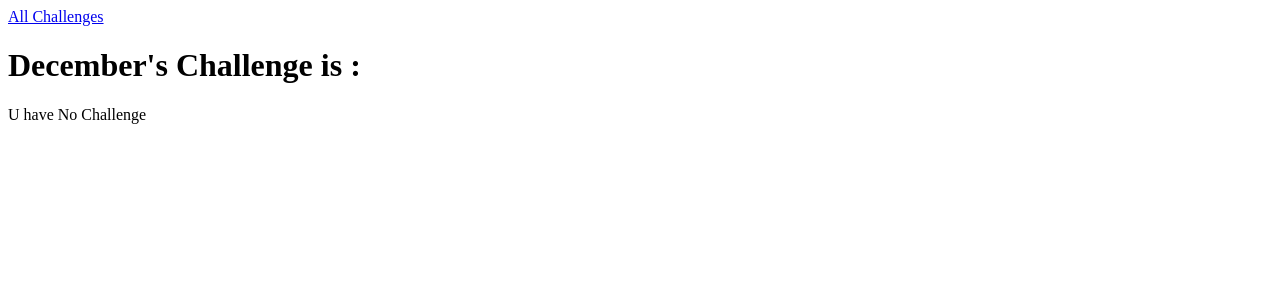
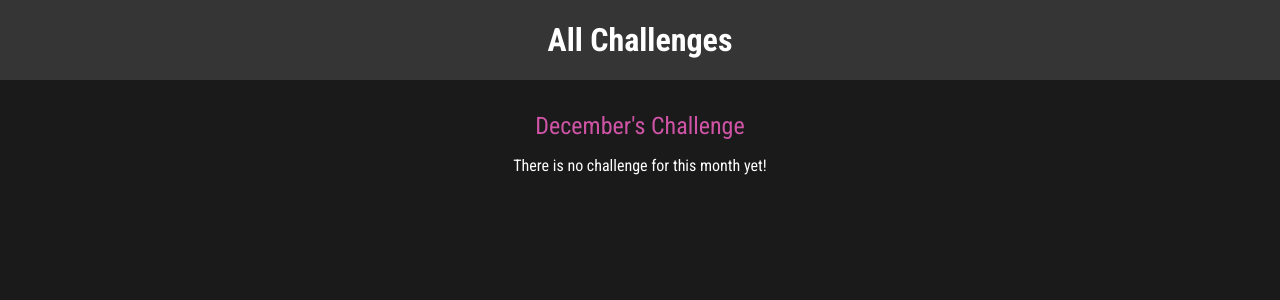
Before and after one commit to KGkhalidd/Dj-Challenges, a Django app: page /challenges/december/ in a window 1280 px wide. Shown: the top 300 px of the page. Run offline with Django 4.2, Linux system fonts and the light colour scheme.

Commit message:
added some css , changed the name of the project

```diff
--- /dev/null
+++ b/challenges/static/challenges/challenge.css
@@ -0,0 +1,22 @@
+h1,
+h2 {
+    text-align: center;
+    color: white;
+}
+
+h1 {
+    font-size: 1.5rem;
+    margin: 2rem 0 1rem 0;
+    font-weight: normal;
+    color: #cf54a6;
+}
+
+h2 {
+    font-size: 3rem;
+    font-weight: bold;
+}
+
+.fallback {
+    text-align: center;
+    color: white;
+}
--- /dev/null
+++ b/challenges/static/challenges/includes/header.css
@@ -0,0 +1,24 @@
+header {
+    width: 100%;
+    height: 5rem;
+    background-color: #353535;
+    }
+
+header nav {
+    width: 100%;
+    height: 100%;
+    display: flex;
+    justify-content: center;
+    align-items: center;
+    }
+header nav a {
+    color: white;
+    font-size: 2rem;
+    font-weight: bold;
+    text-decoration: none;
+    }
+
+header nav a:hover,
+header nav a:active {
+    color: #cf54a6;
+    }
--- a/challenges/templates/challenges/challenge.html
+++ b/challenges/templates/challenges/challenge.html
@@ -1,4 +1,10 @@
 {% extends 'base.html' %}
+{% load static %}
+
+{% block css_files %}
+        <link rel="stylesheet" href="{% static 'challenges/challenge.css' %}">
+        <link rel="stylesheet" href="{% static 'challenges/includes/header.css' %}">
+{% endblock css_files %}
 
 {% block title %}
 {{month_name|title}} Challenge
@@ -8,10 +14,10 @@
 
 {% include 'challenges/includes/header.html' %}
 
-<h1>{{month_name|title}}'s Challenge is : </h1>
+<h1>{{month_name|title}}'s Challenge</h1>
         {% if challenge_text != None %}
-        <h1>{{challenge_text}}</h1>
+        <h2>{{challenge_text}}</h2>
         {% else %}
-        <p>U have No Challenge</p>
+        <p class='fallback'>There is no challenge for this month yet!</p>
         {% endif %}
 {% endblock body %}
--- a/challenges/templates/challenges/index.html
+++ b/challenges/templates/challenges/index.html
@@ -1,4 +1,10 @@
 {% extends 'base.html' %}
+{% load static %}
+
+{% block css_files %}
+    <link rel="stylesheet" href="{% static 'challenges/challenges.css' %}">
+    <link rel="stylesheet" href="{% static 'challenges/includes/header.css' %}">
+{% endblock css_files %}
 
 {% block title %}All Challenges{% endblock title %}
 
--- a/challenges/views.py
+++ b/challenges/views.py
@@ -1,5 +1,5 @@
 from django.shortcuts import render
-from django.http import HttpResponse, HttpResponseNotFound, HttpResponseRedirect
+from django.http import Http404, HttpResponseNotFound, HttpResponseRedirect
 from django.urls import reverse
 # Create your views here.
 
@@ -55,4 +55,4 @@ def monthly_challenge(request, month):
             'month_name': month,
         })
     except:
-        return HttpResponseNotFound('This month is not supported!')
+        raise Http404()
--- a/project/settings.py
+++ b/project/settings.py
@@ -121,6 +121,10 @@ USE_TZ = True
 # https://docs.djangoproject.com/en/4.1/howto/static-files/
 
 STATIC_URL = 'static/'
+STATICFILES_DIRS = [
+    BASE_DIR/'static'
+
+]
 
 # Default primary key field type
 # https://docs.djangoproject.com/en/4.1/ref/settings/#default-auto-field
--- /dev/null
+++ b/static/styles.css
@@ -0,0 +1,10 @@
+@import url('https://fonts.googleapis.com/css2?family=Roboto+Condensed:wght@400;700&display=swap');
+
+html {
+    font-family: 'Roboto Condensed', sans-serif;
+}
+
+body {
+    margin: 0;
+    background-color: #1a1a1a;
+}
--- a/templates/base.html
+++ b/templates/base.html
@@ -1,3 +1,4 @@
+{% load static %}
 <!DOCTYPE html>
 <html lang="en">
 <head>
@@ -5,6 +6,8 @@
     <meta http-equiv="X-UA-Compatible" content="IE=edge">
     <meta name="viewport" content="width=device-width, initial-scale=1.0">
     <title>{% block title %}My Challenges{% endblock title %}</title>
+    <link rel="stylesheet" href="{% static 'styles.css' %}">
+    {% block css_files %}{% endblock css_files %}
 </head>
 <body>
     {% block body %}{% endblock body %}
```
Also changed, not shown: challenges/static/challenges/challenges.css (added, +36 -0 lines), templates/404.html (added, +10 -0 lines).
